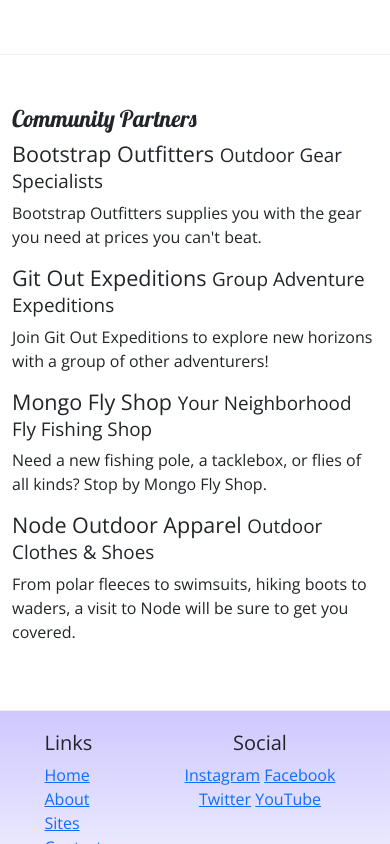
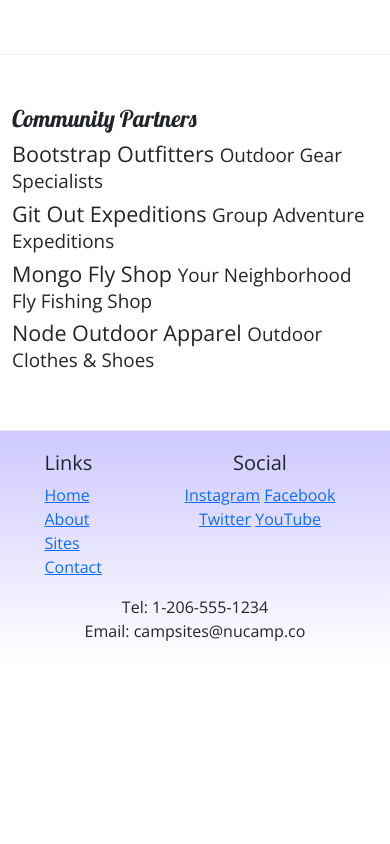
Before and after one commit to Daner02/Nucamp-Website, a plain HTML site: page aboutus.html in a window 390 px wide. Shown: the part 539-1383 px from the top of the page. After the commit the page ends 1202 px from the top, so only its background shows below. Drawn offline with nearby package versions, Linux system fonts and the light colour scheme.

Commit message:
about us page modified

```diff
--- a/aboutus.html
+++ b/aboutus.html
@@ -50,17 +50,16 @@
             <div class="col-12">
                 <h3>Community Partners</h3>
                 <h4>Bootstrap Outfitters <small>Outdoor Gear Specialists</small></h4>
-                <p>Bootstrap Outfitters supplies you with the gear you need at prices you can't beat.</p>
+                <p class="d-none d-sm-block">Bootstrap Outfitters supplies you with the gear you need at prices you can't beat.</p>
                 <h4>Git Out Expeditions <small>Group Adventure Expeditions</small></h4>
-                <p>Join Git Out Expeditions to explore new horizons with a group of other adventurers!</p>
+                <p class="d-none d-sm-block">Join Git Out Expeditions to explore new horizons with a group of other adventurers!</p>
                 <h4>Mongo Fly Shop <small>Your Neighborhood Fly Fishing Shop</small></h4>
-                <p>Need a new fishing pole, a tacklebox, or flies of all kinds? Stop by Mongo Fly Shop.</p>
+                <p class="d-none d-sm-block">Need a new fishing pole, a tacklebox, or flies of all kinds? Stop by Mongo Fly Shop.</p>
                 <h4>Node Outdoor Apparel <small>Outdoor Clothes & Shoes</small></h4>
-                <p>From polar fleeces to swimsuits, hiking boots to waders, a visit to Node will be sure to get you covered.</p>
+                <p class="d-none d-sm-block">From polar fleeces to swimsuits, hiking boots to waders, a visit to Node will be sure to get you covered.</p>
             </div>
         </section>
     </main>
-
     <footer>
         <div class="container">
             <div class="row">
```
Also changed, not shown: index.html (+4 -4 lines).
